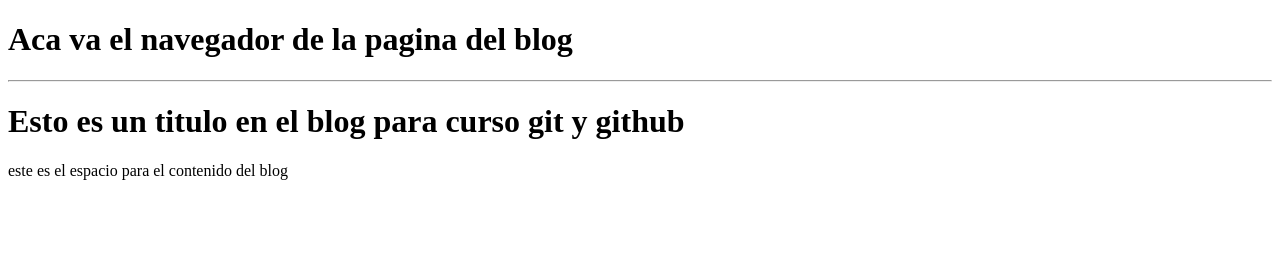
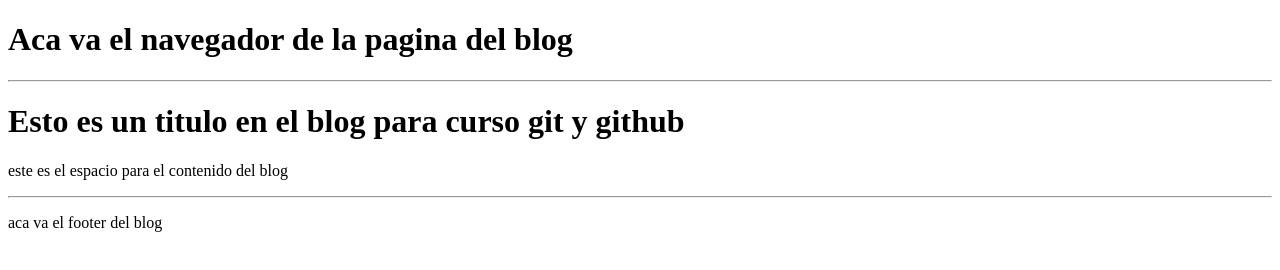
Before and after one commit to RJimenez20/segundoProyecto, a plain HTML site: page index.html in a window 1280 px wide. Drawn offline with Linux system fonts and the light colour scheme.

Commit message:
Agregando el footer del blog

```diff
--- a/index.html
+++ b/index.html
@@ -13,5 +13,9 @@
 
     <h1>Esto es un titulo en el blog para curso git y github</h1>
     <p>este es el espacio para el contenido del blog</p>
+    <hr>
+    <footer>
+        <p>aca va el footer del blog</p>
+    </footer>
 </body>
 </html>
```
